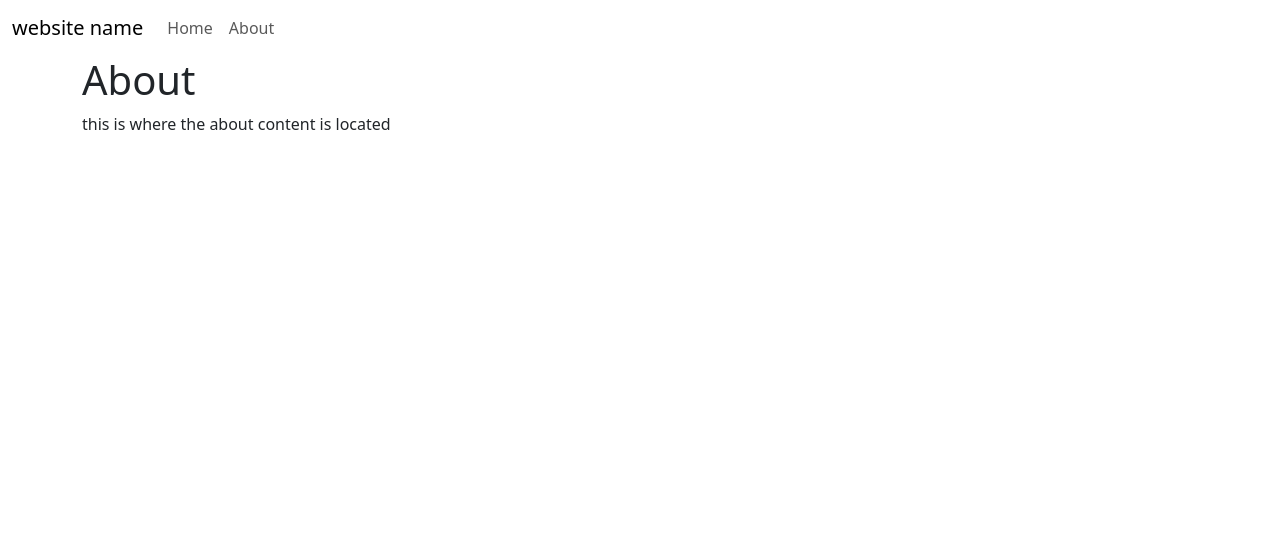
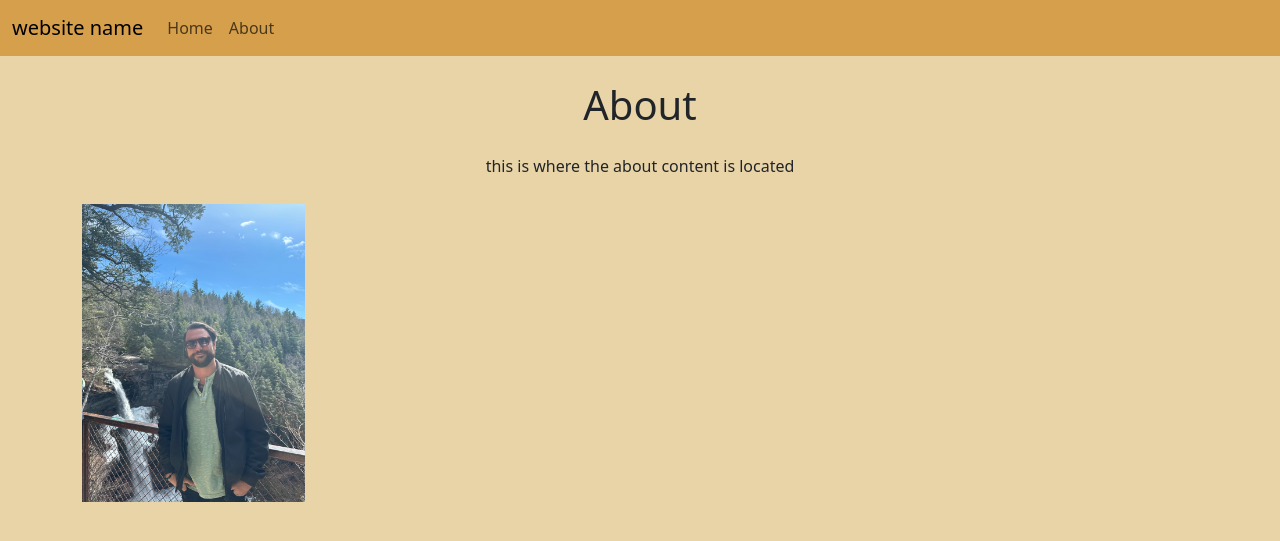
Before and after one commit to patrickryan331/blog, a Django app: template templates/pages/about.html in a window 1280 px wide. Shown: the top 541 px of the page. Run offline with Django 5.2, Linux system fonts and the light colour scheme; the template is opened without the code that fills it, so the values that code supplies are empty.

Commit message:
class 3 / mini challenge

```diff
--- a/static/css/base.css
+++ b/static/css/base.css
@@ -0,0 +1,27 @@
+body {
+    background-color: rgb(233, 212, 168);
+}
+
+
+.about_img {
+    width: 20%;
+    margin: 10px auto 10px auto;
+
+}
+
+.navbar {
+    background-color: rgb(214, 159, 75);
+}
+
+h1 {
+    margin: 25px auto 25px auto;
+    text-align: center;
+}
+
+h3 {
+    text-align: center;
+}
+
+p {
+    text-align: center;
+}
--- a/templates/pages/about.html
+++ b/templates/pages/about.html
@@ -11,6 +11,7 @@
     <p class="about_p">
         this is where the about content is located
     </p>
+    <img class="about_img" src="{% static 'img/about.JPG' %}" alt="MISSING-IMG">
 
 </div>
 
```
Also changed, not shown: static/img/about.JPG (added).
